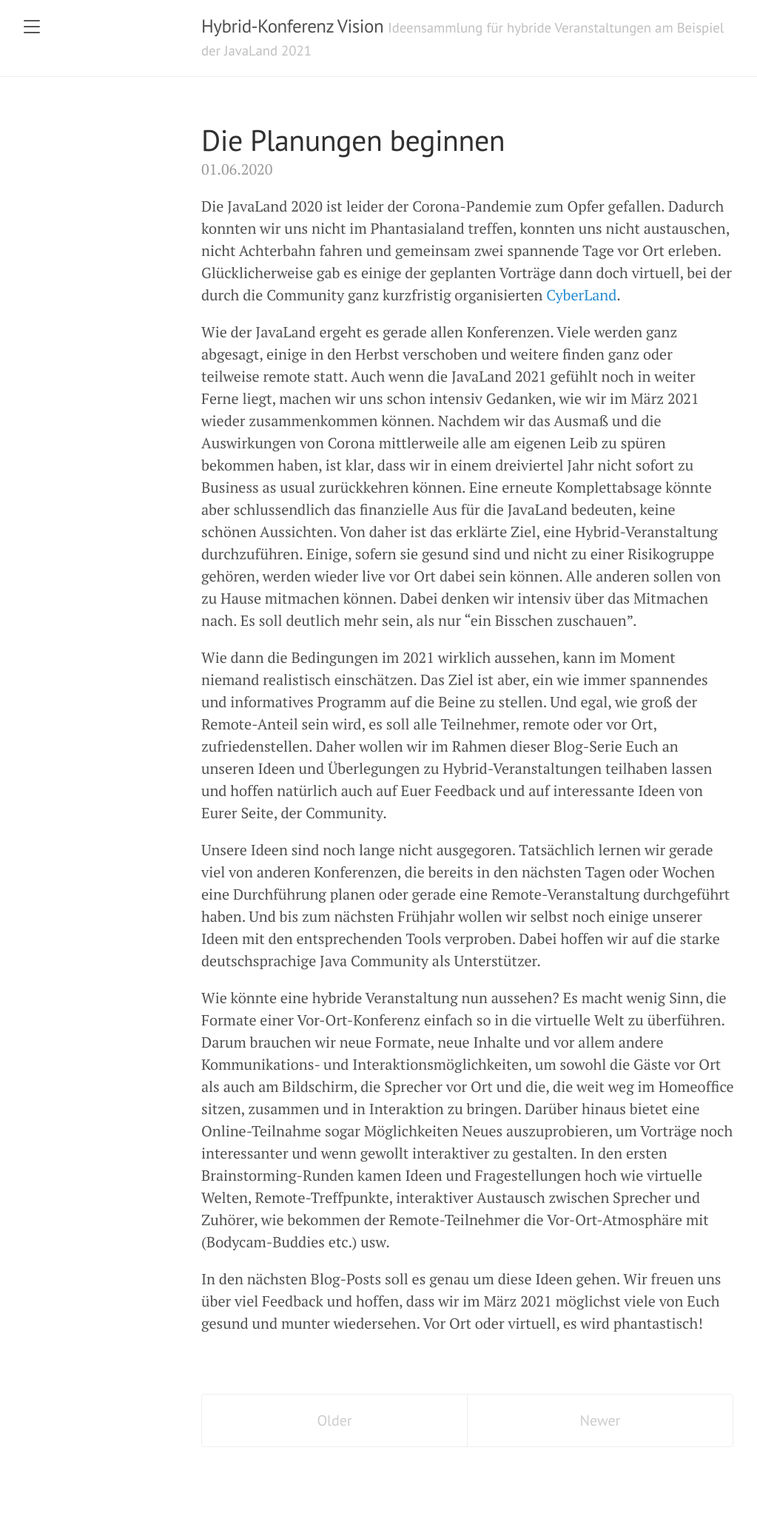
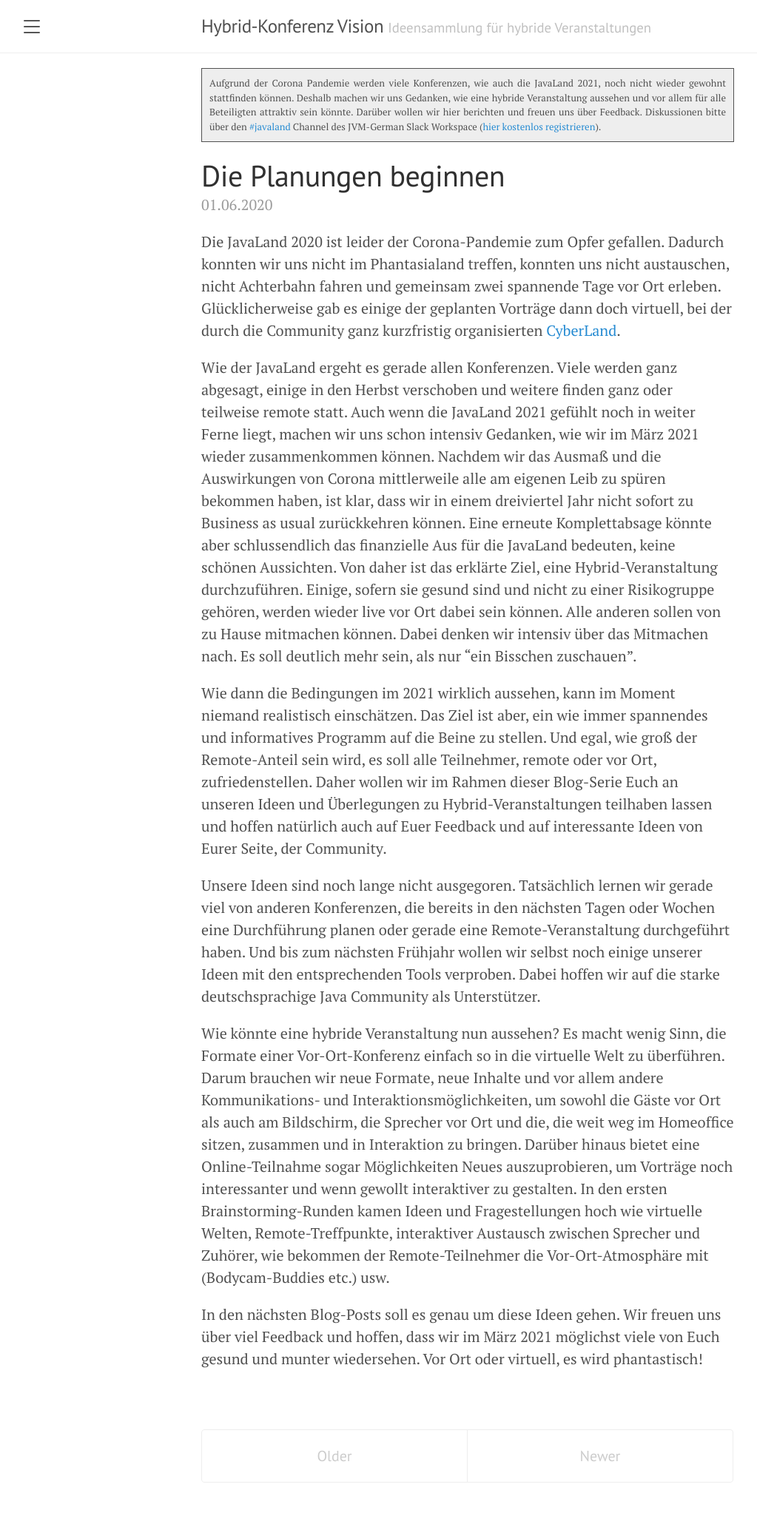
Before and after one commit to CyberLandConf/blog, a Jekyll site: the page built from index.html, in a window 1280 px wide. Shown: the whole page at 74% size, without its empty margins (8-1031 px from the left). Built offline with Jekyll 4.4.1, drawn with Linux system fonts in a browser that asks for light colours; the list of posts is cut into pages by our own code; before the commit the page ends 2016 px from its top, so only the background shows below that.

Commit message:
added info box

```diff
--- a/_config.yml
+++ b/_config.yml
@@ -1,7 +1,7 @@
 # Setup
 title:               Hybrid-Konferenz Vision
-tagline:             'Ideensammlung für hybride Veranstaltungen am Beispiel der JavaLand 2021'
-description:         'Aufgrund der Corona Pandemie wird auch die JavaLand 2021 noch nicht wieder gewohnt stattfinden können. Deshalb machen wir uns Gedanken, wie eine hybride Veranstaltung aussehen und vor allem für alle Beteiligten attraktiv sein könnte. Darüber wollen wir hier berichten und freuen uns über Feedback. Diskussionen bitte über den <a href="https://jvm-german.slack.com/archives/C4H2WGBL4">#javaland</a> Channel des JVM-German Slack Workspace (kostenlos <a href="https://slackin-jvm-german.herokuapp.com/">registrieren</a>)'
+tagline:             'Ideensammlung für hybride Veranstaltungen'
+description:         'Aufgrund der Corona Pandemie werden viele Konferenzen, wie auch die JavaLand 2021, noch nicht wieder gewohnt stattfinden können. Deshalb machen wir uns Gedanken, wie eine hybride Veranstaltung aussehen und vor allem für alle Beteiligten attraktiv sein könnte. Darüber wollen wir hier berichten und freuen uns über Feedback. Diskussionen bitte über den <a href="https://jvm-german.slack.com/archives/C4H2WGBL4">#javaland</a> Channel des JVM-German Slack Workspace (<a href="https://slackin-jvm-german.herokuapp.com/">hier kostenlos registrieren</a>).'
 url:                 ''
 baseurl:             ''
 paginate:            5
@@ -15,12 +15,15 @@
 
 # About/contact
 author:
+  - name:            Tobias Frech
+    url:             https://twitter.com/TobiasFrech
+    email:           tobias@frech.info
+  - name:            Sandra Parsick
+    url:             https://twitter.com/SandraParsick
+    email:           mail@sandra-parsick.de
   - name:            Falk Sippach
     url:             https://twitter.com/sippsack
     email:           falk@jug-da.de
-  - name:            Sandra Parsick
-    url:             https://twitter.com/SandraParsick
-    email:           mail@sandra-parsick.de
 
 # Gems
 plugins:
--- a/_layouts/default.html
+++ b/_layouts/default.html
@@ -20,6 +20,9 @@
       </div>
 
       <div class="container content">
+            <div class="vision-info">
+              {{ site.description   }}
+            </div>
         {{ content }}
       </div>
     </div>
--- a/public/css/lanyon.css
+++ b/public/css/lanyon.css
@@ -96,7 +96,7 @@
 .masthead {
   padding-top:    1rem;
   padding-bottom: 1rem;
-  margin-bottom: 3rem;
+  margin-bottom: 1rem;
   border-bottom: 1px solid #eee;
 }
 .masthead-title {
@@ -556,3 +556,13 @@
 .layout-reverse.sidebar-overlay #sidebar-checkbox:checked ~ .sidebar {
   box-shadow: -.25rem 0 .5rem rgba(0,0,0,.1);
 }
+
+.vision-info {
+  position: relative;
+  padding: 10px 10px 10px 10px;
+  margin-bottom: 20px;
+  border: 1px solid;
+  background-color: #eee;
+  font-size: small;
+  text-align: justify;
+}
--- a/public/css/poole.css
+++ b/public/css/poole.css
@@ -303,7 +303,7 @@
 .masthead {
   padding-top:    1rem;
   padding-bottom: 1rem;
-  margin-bottom: 3rem;
+  margin-bottom: 1rem;
 }
 .masthead-title {
   margin-top: 0;
```
